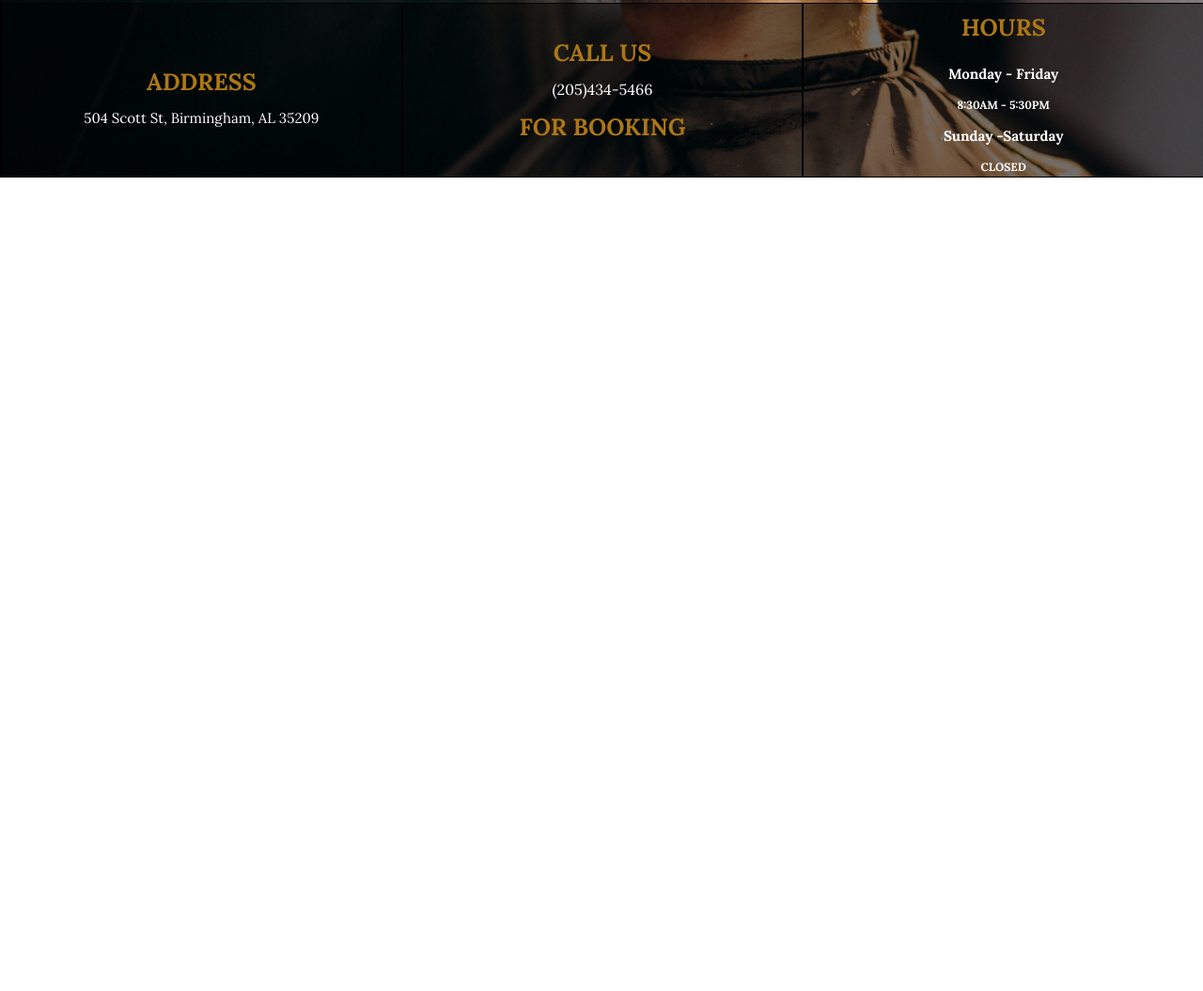
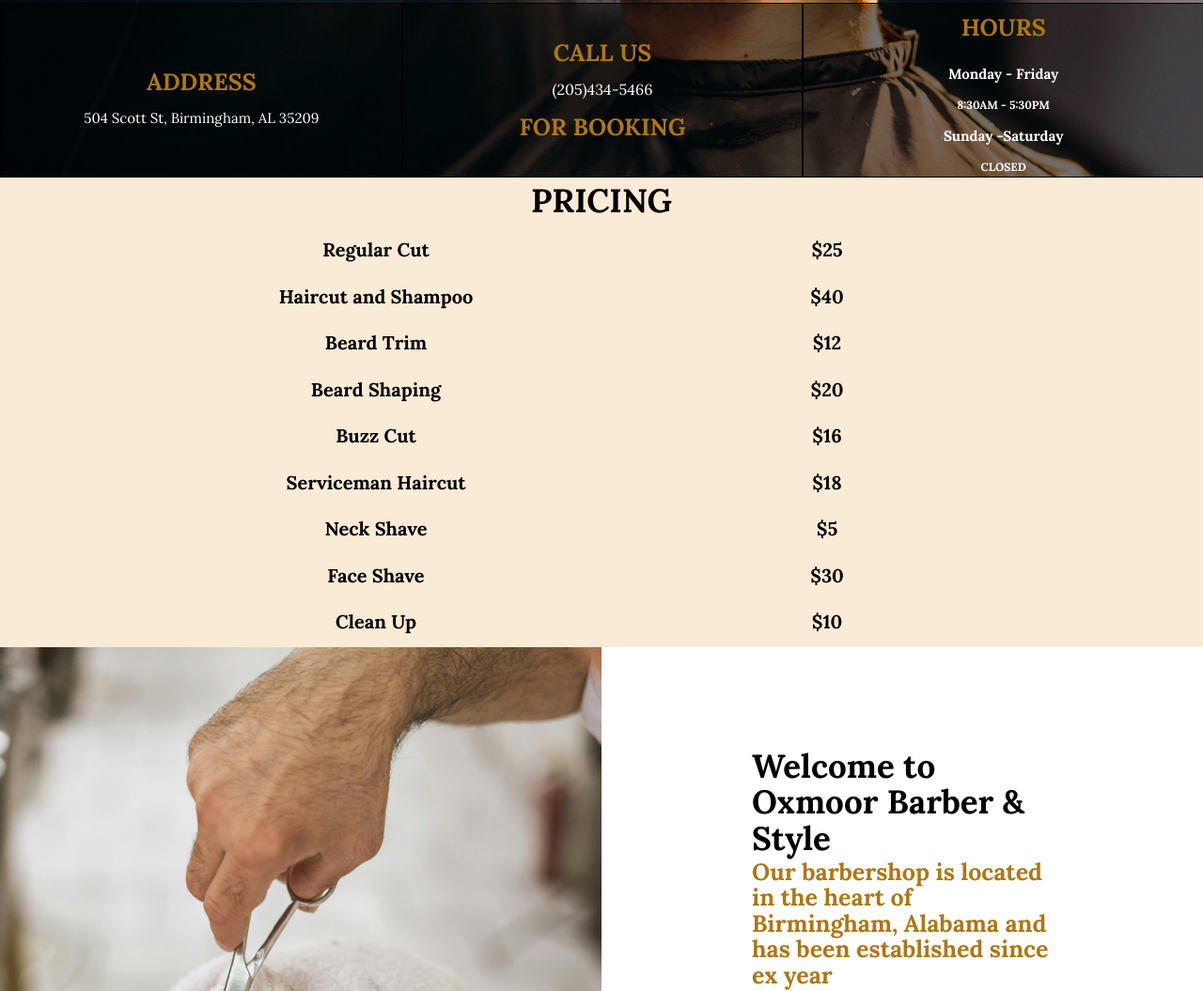
Before and after one commit to Braxtonking123/oxmoor-barbershop, a plain HTML site: page index.html in a window 1280 px wide. Shown: the part 733-1788 px from the top of the page at 94% size. Drawn offline with nearby package versions, Linux system fonts and the light colour scheme.

Commit message:
Update styles.css

```diff
--- a/styles.css
+++ b/styles.css
@@ -181,7 +181,72 @@ h1, h2, h3, h4, h5, h6{
                 font-size: 12px;
             }
 
-
+/* PRICING SECTION */
+#pricing-section{
+    width: 100%;
+    height: 500px;
+    display: flex;
+    align-items: center;
+    justify-content: center;
+    background-color: antiquewhite;
+}
+    #pricing-container{
+        width: 75%;
+        height: 100%;
+        display: flex;
+        align-items: center;
+        justify-content: center;
+        flex-direction: column;
+    }
+        #pricing-top{
+            width: 100%;
+            height: 10%;
+            display: flex;
+            align-items: center;
+            justify-content: center;
+        }
+            #pricing-header{
+                color: black;
+                font-size: 35px;
+            }
+        #pricing-bottom{
+            width: 100%;
+            height: 90%;
+            display: flex;
+            align-items: center;
+            justify-content: center;
+            flex-direction: row;
+        }
+            #pricing-left-container, #pricing-right-container{
+                width: 50%;
+                height: 100%;
+                display: flex;
+                align-items: center;
+                justify-content: center;
+                flex-direction: column;
+            }
+                .pricing-titles{
+                    width: 100%;
+                    height: 11%;
+                    display: flex;
+                    align-items: center;
+                    justify-content: center;
+                }
+                    .service-offered{
+                        color: black;
+                        font-size: 20px;
+                    }
+                .pricing-amounts{
+                    width: 100%;
+                    height: 11%;
+                    display: flex;
+                    align-items: center;
+                    justify-content: center;
+                }
+                    .service-prices{
+                        color: black;
+                        font-size: 20px;
+                    }
 /* ABOUT SECTION */
 #about-section{
     width: 100%;
@@ -665,10 +730,9 @@ h1, h2, h3, h4, h5, h6{
         .main-info-boxes{
             width: 100%;
             height: 33.3%;
-
         }
     h1, h2, h3{
-        font-size: 18px;
+        font-size: 15px;
         line-height: 1;
     }
     .orange-headers{
@@ -681,13 +745,19 @@ h1, h2, h3, h4, h5, h6{
         font-size: 10px;
     }
     #schedule-box{
-        flex-direction: column;
+        flex-direction: row;
     }
     #schedule-header{
         display: none;
     }
 
-
+/* PRICING SECTION */
+.service-offered{
+    font-size: 15px;
+}
+.service-prices{
+    font-size: 15px;
+}
 
 /* ABOUT SECTION */
 #about-section{
@@ -739,7 +809,7 @@ h1, h2, h3, h4, h5, h6{
 }
 .staff-cards{
     width: 100%;
-    height: 100%;
+    height: 75%;
 }
 .booking-btn{
     height: 100%;
```
Lines whose indentation alone changed are shown as unchanged.
